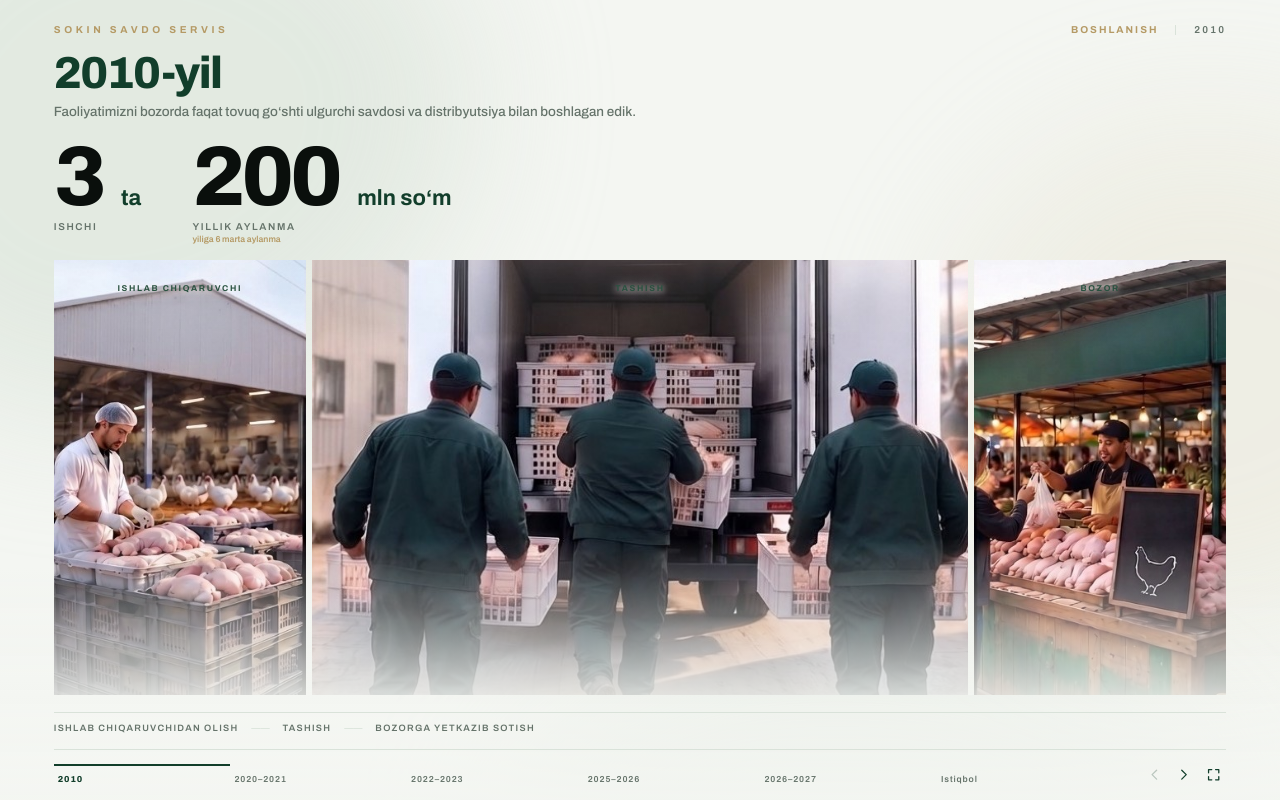
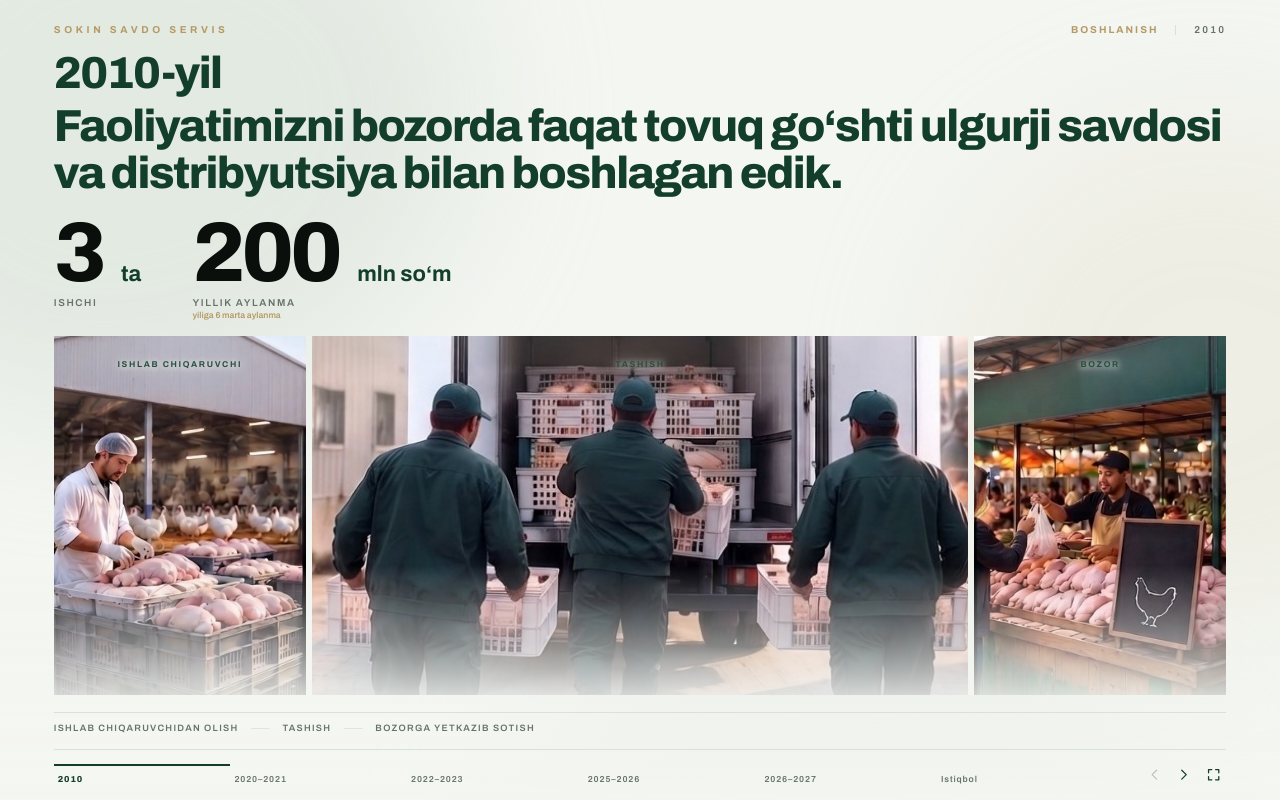
Before and after one commit to boburov/farm, a website: page index.html in a window 1280 px wide. Drawn offline with Linux system fonts and the light colour scheme.

Commit message:
Update font sizes and layout adjustments for improved readability in project and single views

```diff
--- a/assets/page.css
+++ b/assets/page.css
@@ -97,7 +97,7 @@ html,body{
 }
 .lede-sub{
   margin:clamp(4px,.8vh,12px) 0 0;
-  font-size:clamp(11px,1.05vw,20px);
+  font-size:clamp(28px,1.05vw,38px);
   font-weight:500;line-height:1.35;color:var(--muted);
   max-width:78ch;
 }
@@ -140,8 +140,11 @@ html,body{
 .split--project{grid-template-columns:61fr 39fr}
 /* Loyiha sahnasida sarlavha bloki ixcham — bo'shliq suratga beriladi. */
 .page[data-layout="project"] .scene{gap:clamp(7px,1.3vh,18px)}
+/* 2010: sarlavha ostidagi matn boshqa sahifalardagi sarlavha o'lchamida */
+.page[data-layout="single"] .lede{max-width:none}
+.page[data-layout="single"] .lede-sub{font-size:clamp(24px,3.5vw,68px);font-weight:800;letter-spacing:-.035em;line-height:1.05;color:var(--ink);max-width:none}
 .page[data-layout="project"] .lede-title{font-size:clamp(22px,2.9vw,54px)}
-.page[data-layout="project"] .lede-sub{font-size:clamp(10px,.9vw,17px)}
+.page[data-layout="project"] .lede-sub{font-size:clamp(20px,4vw,37px)}
 .page[data-layout="project"] .visual img{object-position:center 52%}
 
 /* Inshoot tasviri: aniq maydon, chetlari yumshoq niqob bilan fonga singiydi.
--- a/assets/years.js
+++ b/assets/years.js
@@ -35,7 +35,7 @@
     photoAlt:'Sokin Savdo Servis — Ishlab chiqaruvchidan olingan tovuq go‘shti yuk mashinasiga '+
              'ortilib, bozorga yetkazilmoqda',
     brand:'Sokin Savdo Servis',
-    subtitle:'Faoliyatimizni bozorda faqat tovuq go‘shti ulgurchi savdosi va distribyutsiya bilan boshlagan edik.',
+    subtitle:'Faoliyatimizni bozorda faqat tovuq go‘shti ulgurji savdosi va distribyutsiya bilan boshlagan edik.',
 
     /* Suratdagi nuqtalar — surat kengligining ulushi sifatida (0..1), piksel
        emas. Fon `cover` bilan qirqilgani uchun ekran nisbati o'zgarsa piksel
```
